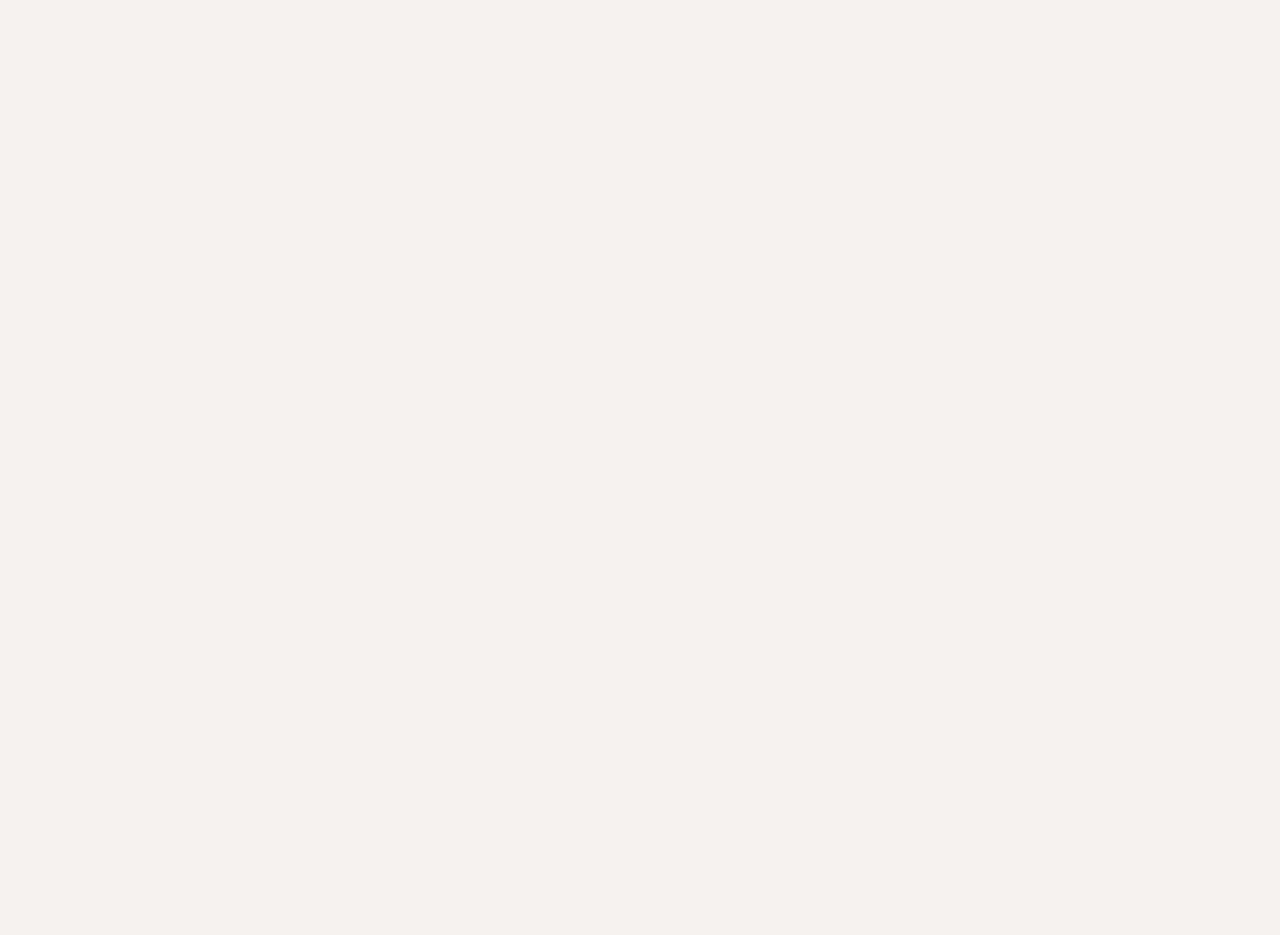
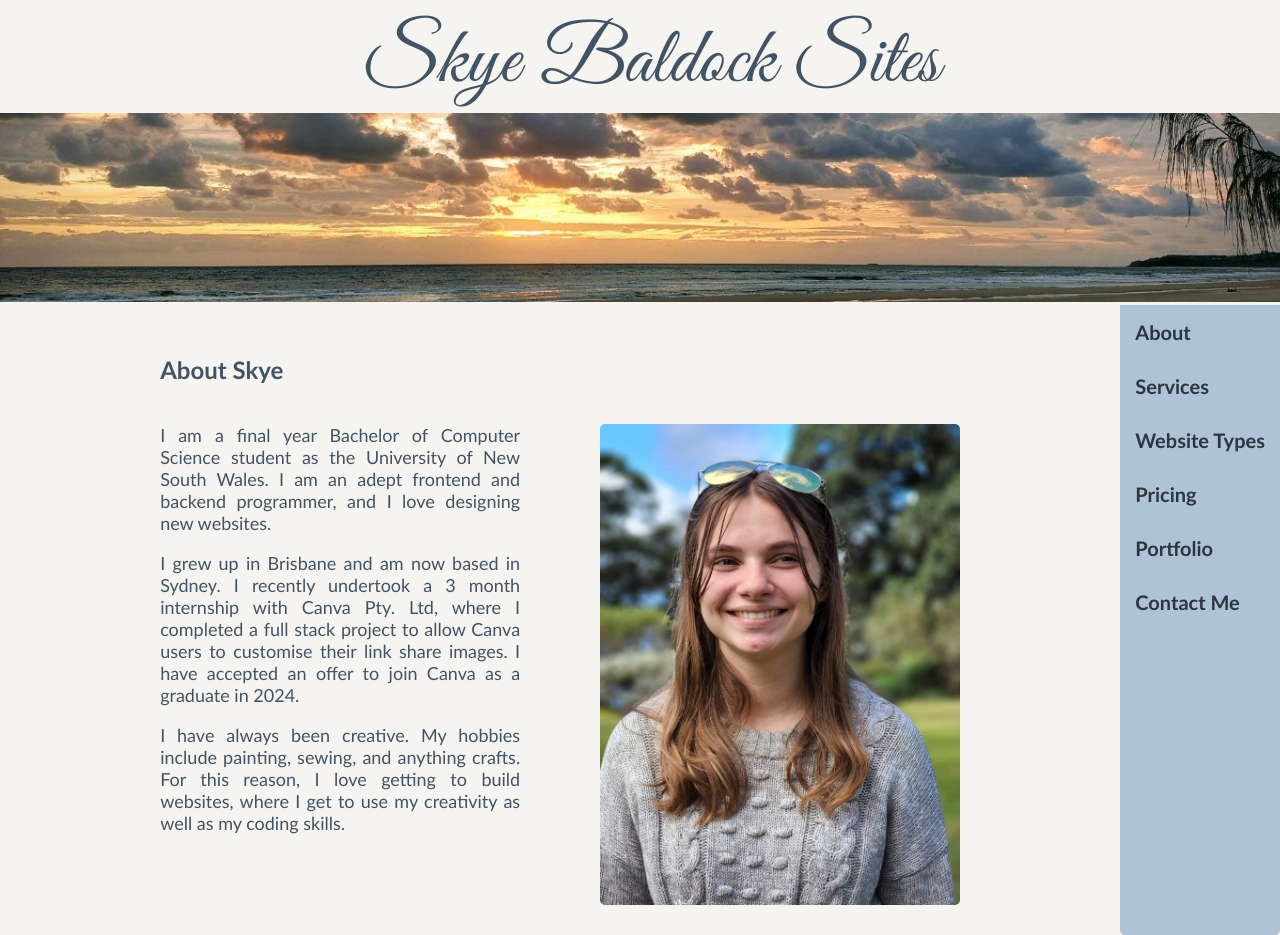
Before and after one commit to theskyecloud/skyebaldocksites, a React (Create React App) app: page / in a window 1280 px wide. Before the commit this address had no page. Before the commit the page ends 800 px from the top, so only its background shows below. Built offline with nearby package versions, Linux system fonts and the light colour scheme.

Commit message:
edited paths

```diff
--- a/src/App.js
+++ b/src/App.js
@@ -14,7 +14,7 @@ function App() {
   return (
     <BrowserRouter>
       <Routes>
-        <Route path="/skyebaldocksites/" element={<Layout />}>
+        <Route path="/" element={<Layout />}>
           <Route index element={<AboutPage />} />
           <Route path="about" element={<AboutPage />} />
           <Route path="services" element={<Services />} />
--- a/src/pages/Navbar.jsx
+++ b/src/pages/Navbar.jsx
@@ -17,12 +17,12 @@ function Navbar() {
   return (
       <nav>
         <div className="navbar-container">
-            <div className="navbar-component"><Link style={linkStyle} to="/skyebaldocksites/about">About</Link></div>
-            <div className="navbar-component"><Link style={linkStyle} to="/skyebaldocksites/services">Services</Link></div>
-            <div className="navbar-component"><Link style={linkStyle} to="/skyebaldocksites/websitetypes">Website Types</Link></div>
-            <div className="navbar-component"><Link style={linkStyle} to="/skyebaldocksites/pricing">Pricing</Link></div>
-            <div className="navbar-component"><Link style={linkStyle} to="/skyebaldocksites/portfolio">Portfolio</Link></div>
-            <div className="navbar-component"><Link style={linkStyle} to="/skyebaldocksites/contactme">Contact Me</Link></div>
+            <div className="navbar-component"><Link style={linkStyle} to="/about">About</Link></div>
+            <div className="navbar-component"><Link style={linkStyle} to="/services">Services</Link></div>
+            <div className="navbar-component"><Link style={linkStyle} to="/websitetypes">Website Types</Link></div>
+            <div className="navbar-component"><Link style={linkStyle} to="/pricing">Pricing</Link></div>
+            <div className="navbar-component"><Link style={linkStyle} to="/portfolio">Portfolio</Link></div>
+            <div className="navbar-component"><Link style={linkStyle} to="/contactme">Contact Me</Link></div>
         </div>
       </nav>
   );
```
